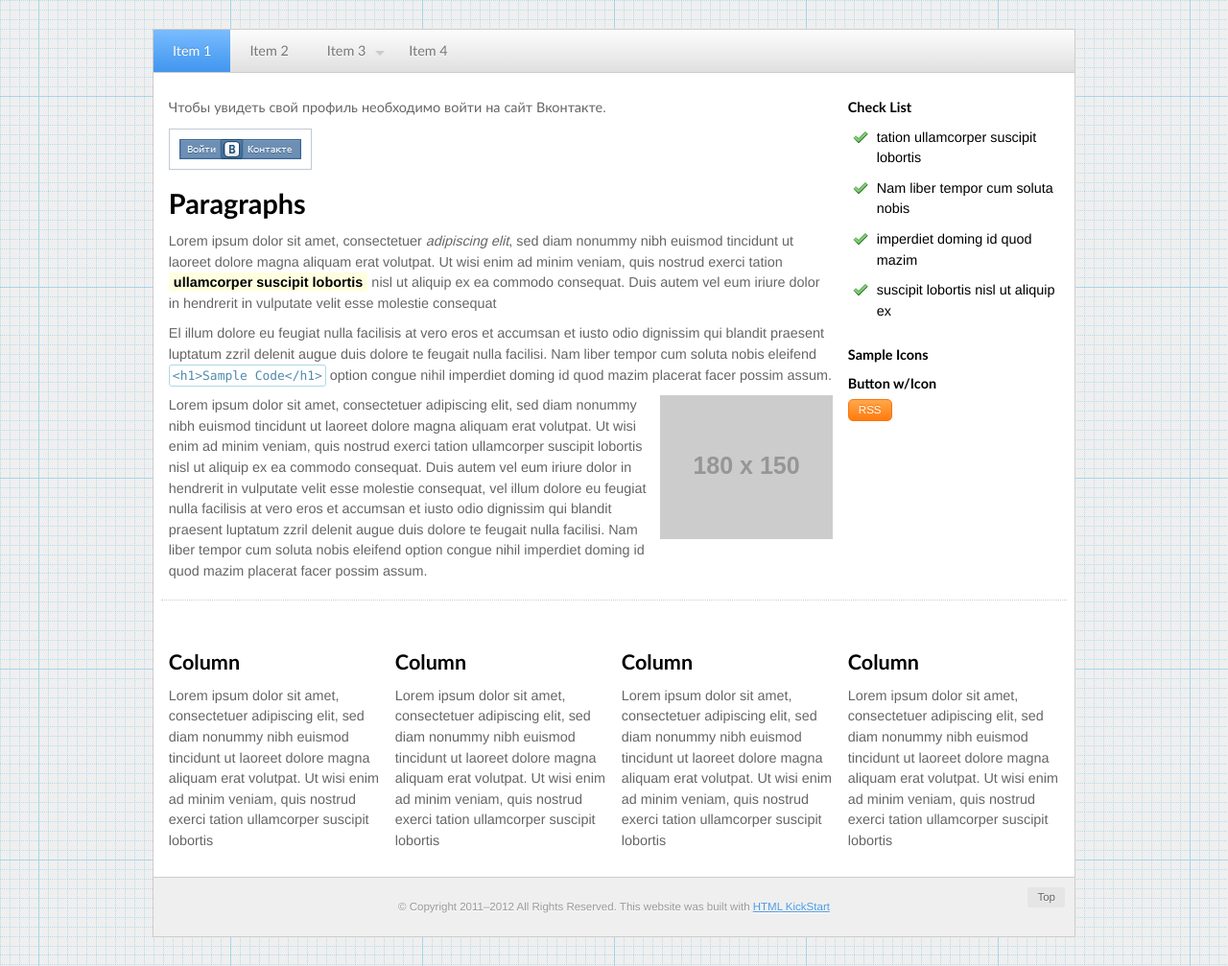
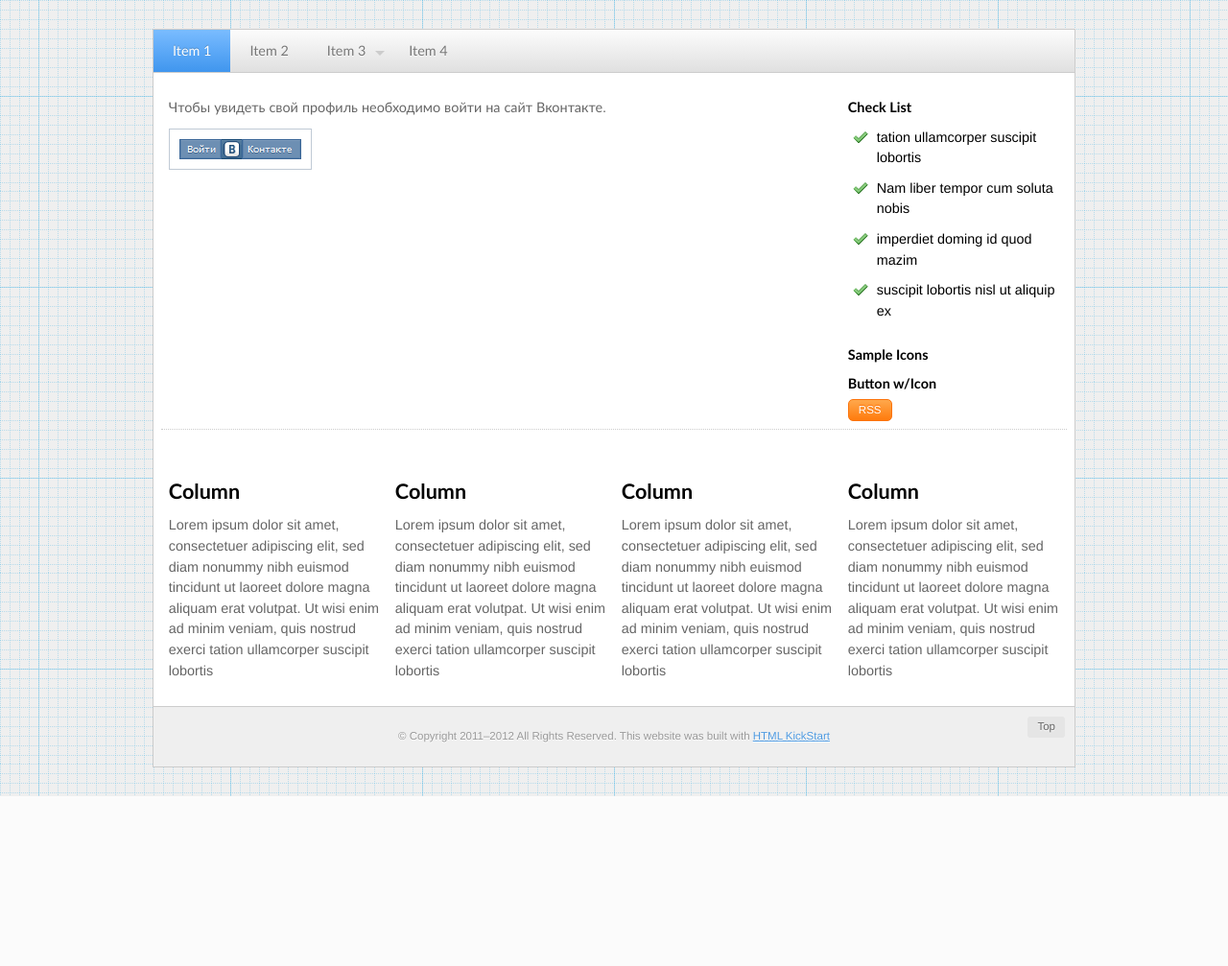
Before and after one commit to klinkin/vksunshine, a Flask app: page / in a window 1280 px wide. Shown: the whole page at 96% size. After the commit the page ends 830 px from the top, so only its background shows below. Run offline with Flask 2, Linux system fonts and the light colour scheme; grey boxes labelled with a size stand in for pictures from a placeholder-image service; some libraries are stand-ins or nearby versions.

Commit message:
small fix

```diff
--- a/vksunshine/blueprints/frontend/templates/promo.html
+++ b/vksunshine/blueprints/frontend/templates/promo.html
@@ -29,40 +29,15 @@
 		<div class="col_12">
 			<div class="col_9">
 				{% if g.user %}
-			  	{% if user_info %}
-          	<p>{{ user_info }}</p>
-			    {% endif %}
-			  	{% if user_wall %}
-          	<p>{{ user_wall }}</p>
-			    {% endif %}
-
+					<h3>{{ user_info['first_name'] }} {{ user_info['last_name'] }} </h3>
+					<p><img class="align-left" src="{{ user_info['photo_big'] }}" width="200" /></p>
 			  {% else %}
 			    <p>
 			      Чтобы увидеть свой профиль необходимо войти на сайт Вконтакте.
 			    <p>
-			      <a href="{{ url_for('oauth.login') }}"><img src="{{
-			        url_for('static', filename='css/img/253978.png') }}" alt="Войти Вконтакте"></a>
+		      <a href="{{ url_for('oauth.login') }}"><img src="{{
+		        url_for('static', filename='css/img/253978.png') }}" alt="Войти Вконтакте"></a>
 			  {% endif %}
-
-
-			<h3>Paragraphs</h3>
-			<p>Lorem ipsum dolor sit amet, consectetuer <em>adipiscing elit</em>, sed diam nonummy nibh euismod
-			tincidunt ut laoreet dolore magna aliquam erat volutpat. Ut wisi enim ad minim veniam, quis
-			nostrud exerci tation <strong>ullamcorper suscipit lobortis</strong> nisl ut aliquip ex ea commodo consequat.
-			Duis autem vel eum iriure dolor in hendrerit in vulputate velit esse molestie consequat</p>
-
-			<p>El illum dolore eu <span class="icon" data-icon="2"></span> feugiat nulla facilisis at vero eros et accumsan et iusto odio
-			dignissim qui blandit praesent luptatum zzril delenit augue duis dolore te feugait nulla facilisi. Nam
-			liber tempor cum soluta nobis eleifend <code>&lt;h1&gt;Sample Code&lt;/h1&gt;</code> option
-			congue nihil imperdiet doming id quod mazim placerat facer possim assum.</p>
-
-			<p><img class="align-right" src="http://placehold.it/180x150/4D99E0/ffffff.png&text=180x150" width="180" height="150" />
-			Lorem ipsum dolor sit amet, consectetuer adipiscing elit, sed diam nonummy nibh euismod tincidunt ut laoreet dolore
-			magna aliquam erat volutpat. Ut wisi enim ad minim veniam, quis nostrud exerci tation ullamcorper suscipit lobortis
-			nisl ut aliquip ex ea commodo consequat. Duis autem vel eum iriure dolor in hendrerit in vulputate velit esse
-			molestie consequat, vel illum dolore eu feugiat nulla facilisis at vero eros et accumsan et iusto odio dignissim
-			qui blandit praesent luptatum zzril delenit augue duis dolore te feugait nulla facilisi. Nam liber tempor cum
-			soluta nobis eleifend option congue nihil imperdiet doming id quod mazim placerat facer possim assum.</p>
 			</div>
 
 			<div class="col_3">
--- a/vksunshine/blueprints/frontend/views/index.py
+++ b/vksunshine/blueprints/frontend/views/index.py
@@ -28,9 +28,10 @@ class Home(View):
                      'access_token':g.user.access_token,
                    }
 
+
             resp = vkontakte.get('users.get', data)
             if resp.status == 200:
-                vk_user_info = resp.data
+                vk_user_info = resp.data['response'][0]
             else:
                 flash('Unable to load userinfo from vkontakte. Maybe out of '
                       'API calls or vkontakte is overloaded.')
--- a/vksunshine/config.py
+++ b/vksunshine/config.py
@@ -39,8 +39,14 @@ SEASURF_INCLUDE_OR_EXEMPT_VIEWS = 'include'
 
 
 #--------------------VK------------------------------------
+#Production
 VK_CONSUMER_KEY = '3014832'
 VK_CONSUMER_SECRET = 'cUkb0LwIs98HoBqqmU6D'
+
+#Local dev
+#VK_CONSUMER_KEY = '3025017'
+#VK_CONSUMER_SECRET = 'PgjrxPjHh00TZ2M8g7k3'
+
 VK_BASE_URL = 'https://api.vk.com/method/'
 VK_REQUEST_TOKEN_PARAMS = {'display': 'popup', 'scope': 'friends,video,offline'}
 VK_ACCESS_TOKEN_URL='https://oauth.vk.com/access_token'
```
